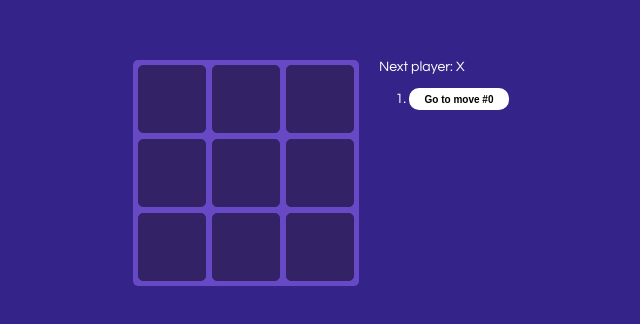
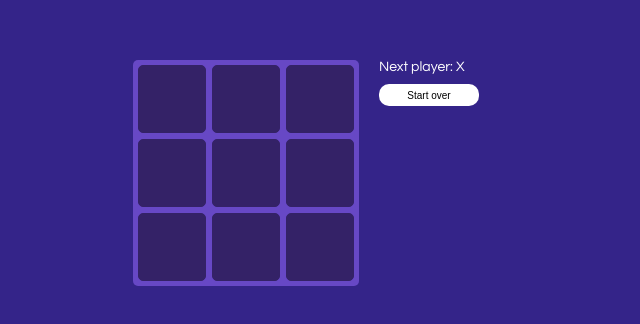
Before and after one commit to mahdyar/tic-tac-toe-react, a React app: page / in a window 1280 px wide. Shown: the part 180-504 px from the top of the page, without its empty margins (307-947 px from the left). Built offline with nearby package versions, Linux system fonts and the light colour scheme.

Commit message:
💡 feat: add a startover button to reset the game

```diff
--- a/src/Game.js
+++ b/src/Game.js
@@ -45,7 +45,9 @@ class Game extends React.Component {
     const winner = calculateWinner(current.squares);
 
     const moves = history.map((step, move) => {
-      const desc = move ? "Go to move #" + move : "Go to move #0";
+      if (move == 0) return;
+
+      const desc = "Go to move #" + move;
       return (
         <li key={move}>
           <button
@@ -82,6 +84,7 @@ class Game extends React.Component {
           </div>
           <div className="game-info">
             <div>{status}</div>
+            <button onClick={() => this.jumpTo(0)}>Start over</button>
             <ol>{moves}</ol>
           </div>
         </div>
--- a/src/index.css
+++ b/src/index.css
@@ -10,14 +10,14 @@ ul {
   padding-left: 30px;
 }
 
-li button {
+button {
   background-color: #ffffff;
   border: none;
   width: 100px;
   height: 22px;
   font-size: 10px;
   border-radius: 10px;
-  margin-bottom: 10px;
+  margin-top: 10px;
 }
 
 .container {
```
